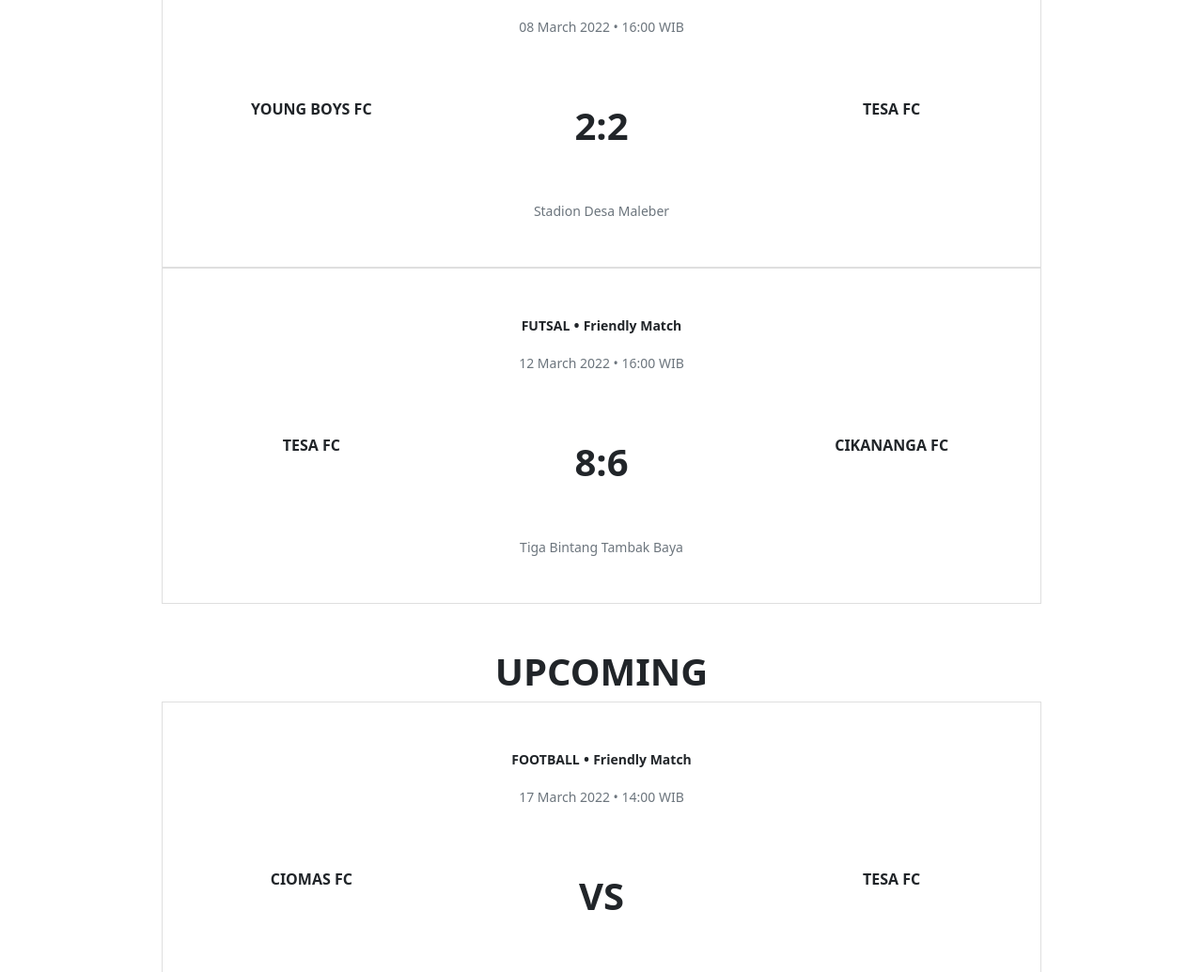
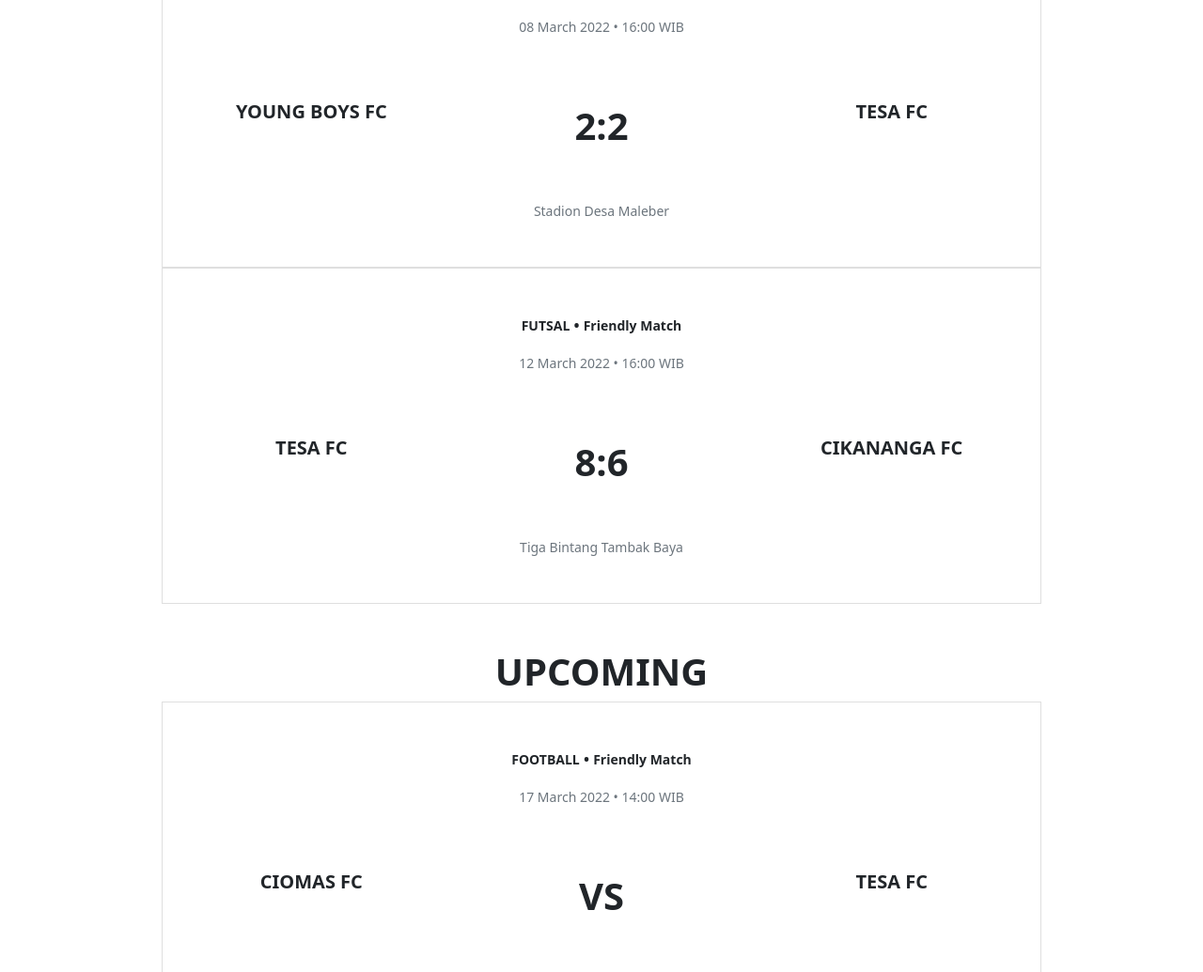
Before and after one commit to tesafc/www2, a Jekyll site: the page built from matches.html, in a window 1280 px wide. Shown: the part 897-1932 px from the top of the page at 94% size. Built offline with Jekyll 4.4.1, drawn with Linux system fonts in a browser that asks for light colours.

Commit message:
Update matches.html

```diff
--- a/matches.html
+++ b/matches.html
@@ -17,13 +17,13 @@
             <p class="card-text text-center fw-bolder"><small class="text-uppercase">{{ item.type }}</small> • <small class="text-capitalize">{{ item.competition }}</small></p>
             <p class="card-text text-center text-capitalize text-secondary"><small>{{ item.date | date: "%d %B %Y • %R" | append: " WIB" }}</small></p>
             <div class="row row-cols-3 text-center text-uppercase fw-bolder py-5">
-              <div class="col fs-6">{{ item.home }}</div>
+              <div class="col fs-5">{{ item.home }}</div>
               {% if item.status == "done" %}
               <div class="col fs-1">{{ item.result }}</div>
                 {% else %}
               <div class="col fs-1">vs</div>
               {% endif %}
-              <div class="col fs-6">{{ item.away }}</div>
+              <div class="col fs-5">{{ item.away }}</div>
             </div>
             <p class="card-text text-center text-capitalize text-secondary"><small>{{ item.place }}</small></p>
           </div>
```
